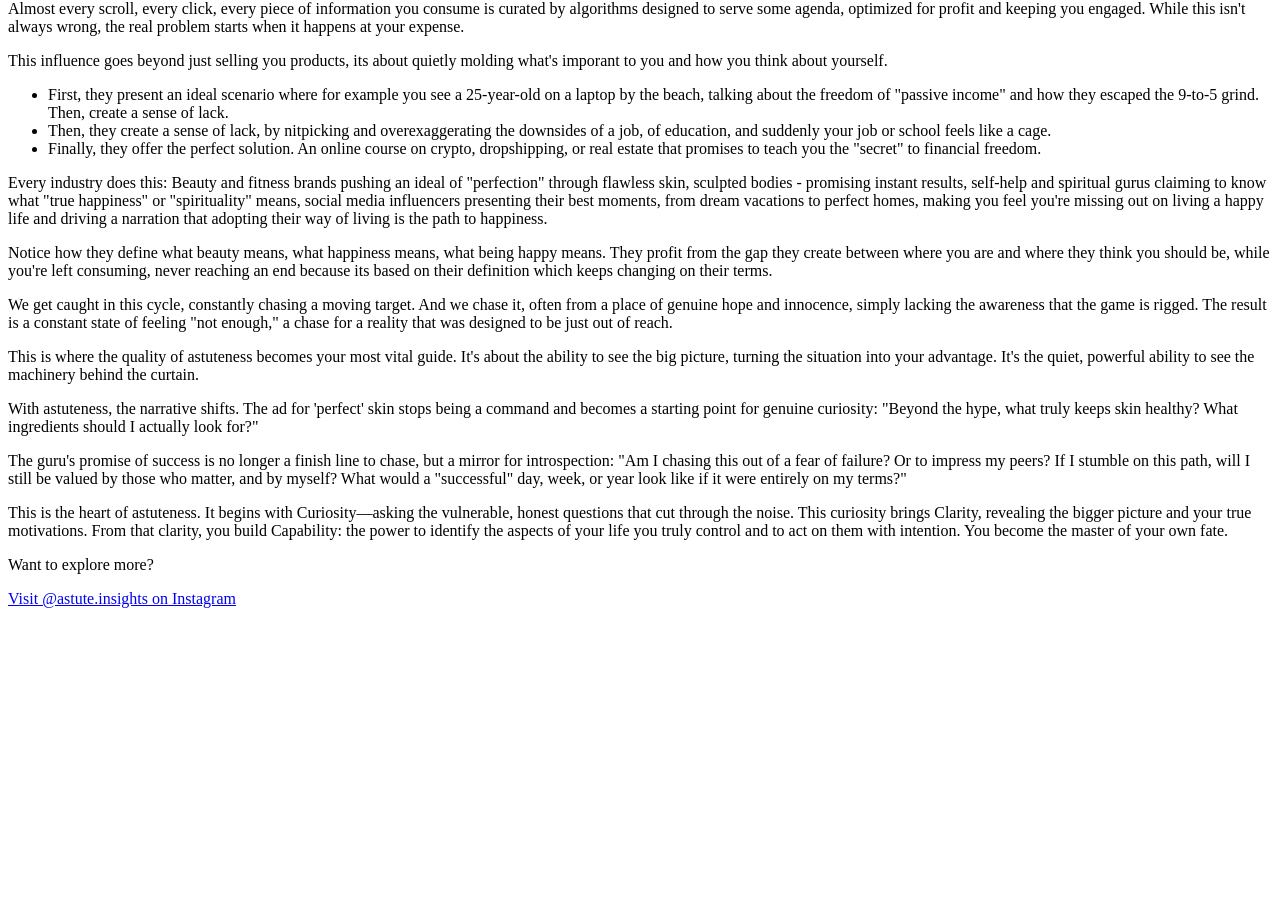
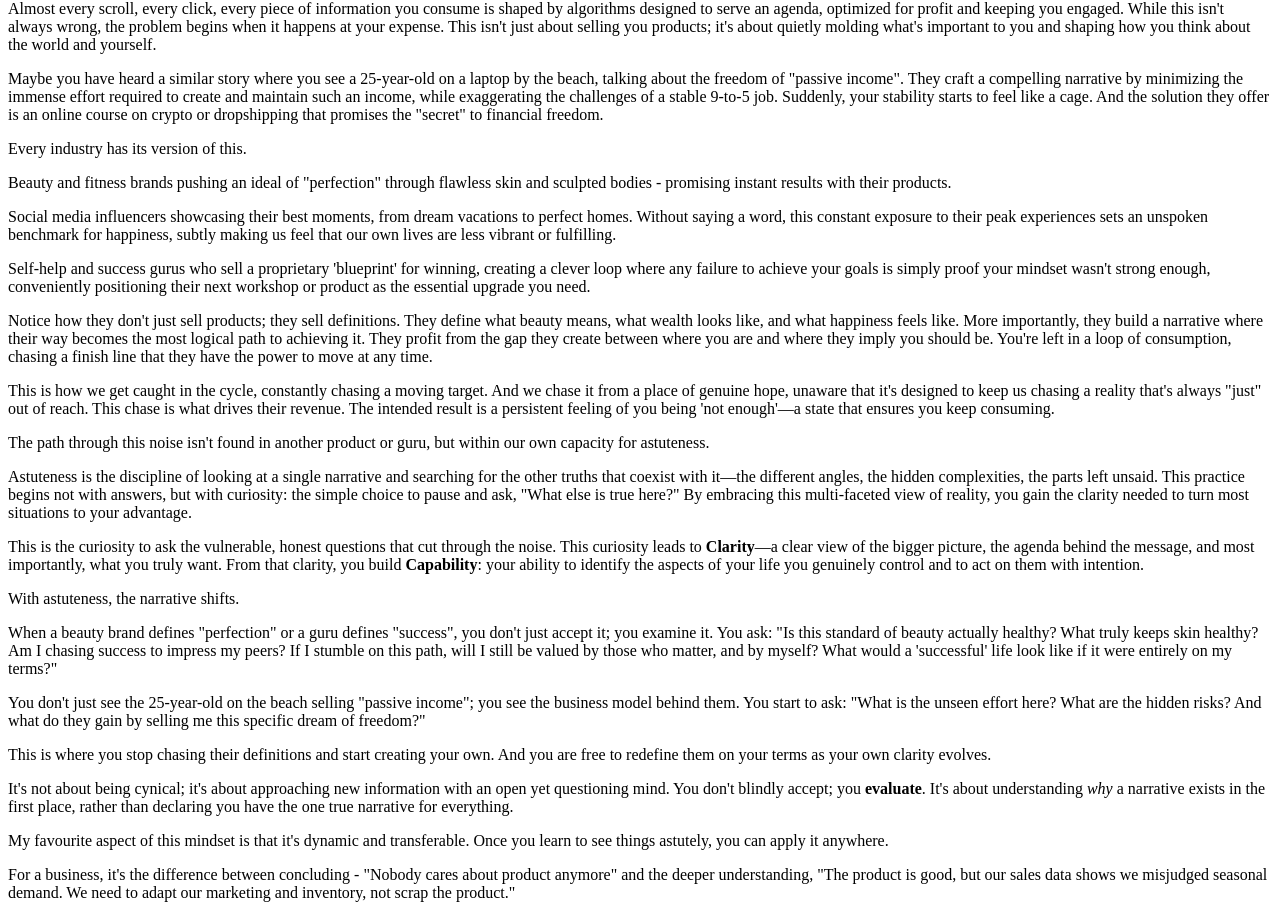
Before and after one commit to abhishek459/astute-insights, a SvelteKit app: page / in a window 1280 px wide. Shown: the part 80-998 px from the top of the page. Before the commit the page ends 800 px from the top, so only its background shows below. Built offline with nearby package versions, Linux system fonts and the light colour scheme.

Commit message:
Version 3 Draft

```diff
--- a/src/routes/+page.svelte
+++ b/src/routes/+page.svelte
@@ -1,131 +1,197 @@
-<main class="antialiased text-gray-800">
+<main class="antialiased">
+  <div class="dark:bg-black bg-starlight text-gray-700 dark:text-gray-400">
     <div
-    class="min-h-screen flex flex-col items-center justify-center py-10 px-4 sm:px-6 lg:px-8 dark:bg-black bg-starlight"
+      class="min-h-screen flex flex-col items-center justify-center py-10 px-4 sm:px-6 lg:px-8"
     >
-    <div
-      class="max-w-3xl w-full p-8 sm:p-10 lg:p-12 dark:bg-black bg-starlight"
+      <header
+        class="text-center w-full sticky top-0 bg-starlight/10 dark:bg-black/10 backdrop-blur-sm p-2 z-10"
       >
-      <header class="text-center mb-10">
-        <h1
-          class="text-3xl font-bold text-gray-900 mb-4 tracking-tight dark:text-gray-200"
-        >
+        <h1 class="text-3xl font-bold tracking-tight">
           Astute Insights: Navigating a Curated Reality
         </h1>
       </header>
 
-      <section class="mb-10 text-justify">
-        <p class="leading-relaxed text-gray-700 dark:text-gray-300 mb-4">
+      <div class="max-w-3xl w-full p-4 sm:p-6 lg:p-8">
+        <section class="text-justify leading-relaxed">
+          <p class="mb-4">
             Almost every scroll, every click, every piece of information you
-          consume is curated by algorithms designed to serve some agenda,
-          optimized for profit and keeping you engaged. While this isn't always
-          wrong, the real problem starts when it happens at your expense.
+            consume is shaped by algorithms designed to serve an agenda,
+            optimized for profit and keeping you engaged. While this isn't
+            always wrong, the problem begins when it happens at your expense.
+            This isn't just about selling you products; it's about quietly
+            molding what's important to you and shaping how you think about the
+            world and yourself.
           </p>
 
-        <p class="leading-relaxed text-gray-700 dark:text-gray-300 mb-4">
-          This influence goes beyond just selling you products, its about
-          quietly molding what's imporant to you and how you think about
-          yourself.
+          <p class="mb-4">
+            Maybe you have heard a similar story where you see a 25-year-old on
+            a laptop by the beach, talking about the freedom of "passive
+            income". They craft a compelling narrative by minimizing the immense
+            effort required to create and maintain such an income, while
+            exaggerating the challenges of a stable 9-to-5 job. Suddenly, your
+            stability starts to feel like a cage. And the solution they offer is
+            an online course on crypto or dropshipping that promises the
+            "secret" to financial freedom.
           </p>
 
-        <ul class="list-disc ml-6">
-          <li class="leading-relaxed text-gray-700 dark:text-gray-300 mb-4">
-            First, they present an ideal scenario where for example you see a
-            25-year-old on a laptop by the beach, talking about the freedom of
-            "passive income" and how they escaped the 9-to-5 grind. Then, create
-            a sense of lack.
-          </li>
-          <li class="leading-relaxed text-gray-700 dark:text-gray-300 mb-4">
-            Then, they create a sense of lack, by nitpicking and
-            overexaggerating the downsides of a job, of education, and suddenly
-            your job or school feels like a cage.
-          </li>
-          <li class="leading-relaxed text-gray-700 dark:text-gray-300 mb-4">
-            Finally, they offer the perfect solution. An online course on
-            crypto, dropshipping, or real estate that promises to teach you the
-            "secret" to financial freedom.
-          </li>
-        </ul>
+          <p class="mb-4">Every industry has its version of this.</p>
 
-        <p class="leading-relaxed text-gray-700 dark:text-gray-300 mb-4">
-          Every industry does this: Beauty and fitness brands pushing an ideal
-          of "perfection" through flawless skin, sculpted bodies - promising
-          instant results, self-help and spiritual gurus claiming to know what
-          "true happiness" or "spirituality" means, social media influencers
-          presenting their best moments, from dream vacations to perfect homes,
-          making you feel you're missing out on living a happy life and driving
-          a narration that adopting their way of living is the path to
-          happiness.
+          <p class="mb-4">
+            Beauty and fitness brands pushing an ideal of "perfection" through
+            flawless skin and sculpted bodies - promising instant results with
+            their products.
           </p>
 
-        <p class="leading-relaxed text-gray-700 dark:text-gray-300 mb-4">
-          Notice how they define what beauty means, what happiness means, what
-          being happy means. They profit from the gap they create between where
-          you are and where they think you should be, while you're left
-          consuming, never reaching an end because its based on their definition
-          which keeps changing on their terms.
+          <p class="mb-4">
+            Social media influencers showcasing their best moments, from dream
+            vacations to perfect homes. Without saying a word, this constant
+            exposure to their peak experiences sets an unspoken benchmark for
+            happiness, subtly making us feel that our own lives are less vibrant
+            or fulfilling.
           </p>
 
-        <p class="leading-relaxed text-gray-700 dark:text-gray-300 mb-4">
-          We get caught in this cycle, constantly chasing a moving target. And
-          we chase it, often from a place of genuine hope and innocence, simply
-          lacking the awareness that the game is rigged. The result is a
-          constant state of feeling "not enough," a chase for a reality that was
-          designed to be just out of reach.
+          <p class="mb-4">
+            Self-help and success gurus who sell a proprietary 'blueprint' for
+            winning, creating a clever loop where any failure to achieve your
+            goals is simply proof your mindset wasn't strong enough,
+            conveniently positioning their next workshop or product as the
+            essential upgrade you need.
           </p>
 
-        <p class="leading-relaxed text-gray-700 dark:text-gray-300 mb-4">
-          This is where the quality of astuteness becomes your most vital guide.
-          It's about the ability to see the big picture, turning the situation
-          into your advantage. It's the quiet, powerful ability to see the
-          machinery behind the curtain.
+          <p class="mb-4">
+            Notice how they don't just sell products; they sell definitions.
+            They define what beauty means, what wealth looks like, and what
+            happiness feels like. More importantly, they build a narrative where
+            their way becomes the most logical path to achieving it. They profit
+            from the gap they create between where you are and where they imply
+            you should be. You're left in a loop of consumption, chasing a
+            finish line that they have the power to move at any time.
           </p>
 
-        <p class="leading-relaxed text-gray-700 dark:text-gray-300 mb-4">
-          With astuteness, the narrative shifts. The ad for 'perfect' skin stops
-          being a command and becomes a starting point for genuine curiosity:
-          "Beyond the hype, what truly keeps skin healthy? What ingredients
-          should I actually look for?"
+          <p class="mb-4">
+            This is how we get caught in the cycle, constantly chasing a moving
+            target. And we chase it from a place of genuine hope, unaware that
+            it's designed to keep us chasing a reality that's always "just" out
+            of reach. This chase is what drives their revenue. The intended
+            result is a persistent feeling of you being 'not enough'—a state
+            that ensures you keep consuming.
           </p>
 
-        <p class="leading-relaxed text-gray-700 dark:text-gray-300 mb-4">
-          The guru's promise of success is no longer a finish line to chase, but
-          a mirror for introspection: "Am I chasing this out of a fear of
-          failure? Or to impress my peers? If I stumble on this path, will I
-          still be valued by those who matter, and by myself? What would a
-          "successful" day, week, or year look like if it were entirely on my
-          terms?"
+          <p class="mb-4">
+            The path through this noise isn't found in another product or guru,
+            but within our own capacity for astuteness.
           </p>
 
-        <p class="leading-relaxed text-gray-700 dark:text-gray-300 mb-4">
-          This is the heart of astuteness. It begins with Curiosity—asking the
-          vulnerable, honest questions that cut through the noise. This
-          curiosity brings Clarity, revealing the bigger picture and your true
-          motivations. From that clarity, you build Capability: the power to
-          identify the aspects of your life you truly control and to act on them
-          with intention. You become the master of your own fate.
+          <p class="mb-4">
+            Astuteness is the discipline of looking at a single narrative and
+            searching for the other truths that coexist with it—the different
+            angles, the hidden complexities, the parts left unsaid. This
+            practice begins not with answers, but with curiosity: the simple
+            choice to pause and ask, "What else is true here?" By embracing this
+            multi-faceted view of reality, you gain the clarity needed to turn
+            most situations to your advantage.
           </p>
-      </section>
 
-      <section
-        class="text-center pt-6 border-t border-gray-200 dark:border-gray-700"
-      >
-        <p class="text-lg sm:text-xl text-gray-700 mb-4 dark:text-gray-300">
-          Want to explore more?
+          <p class="mb-4">
+            This is the curiosity to ask the vulnerable, honest questions that
+            cut through the noise. This curiosity leads to <strong
+              >Clarity</strong
+            >—a clear view of the bigger picture, the agenda behind the message,
+            and most importantly, what you truly want. From that clarity, you
+            build
+            <strong>Capability</strong>: your ability to identify the aspects of
+            your life you genuinely control and to act on them with intention.
           </p>
-        <a
-          href="https://www.instagram.com/astute.insights/"
-          target="_blank"
-          rel="noopener noreferrer"
-          class="inline-block bg-gradient-to-r from-purple-500 to-pink-500 text-white font-bold py-3 px-8 rounded-full shadow-lg hover:shadow-xl transform hover:-translate-y-1 transition duration-300 ease-in-out text-lg"
-        >
-          Visit @astute.insights on Instagram
-        </a>
+
+          <p class="mb-4">With astuteness, the narrative shifts.</p>
+
+          <p class="mb-4">
+            When a beauty brand defines "perfection" or a guru defines
+            "success", you don't just accept it; you examine it. You ask: "Is
+            this standard of beauty actually healthy? What truly keeps skin
+            healthy? Am I chasing success to impress my peers? If I stumble on
+            this path, will I still be valued by those who matter, and by
+            myself? What would a 'successful' life look like if it were entirely
+            on my terms?"
+          </p>
+
+          <p class="mb-4">
+            You don't just see the 25-year-old on the beach selling "passive
+            income"; you see the business model behind them. You start to ask:
+            "What is the unseen effort here? What are the hidden risks? And what
+            do they gain by selling me this specific dream of freedom?"
+          </p>
+
+          <p class="mb-4">
+            This is where you stop chasing their definitions and start creating
+            your own. And you are free to redefine them on your terms as your
+            own clarity evolves.
+          </p>
+
+          <p class="mb-4">
+            It's not about being cynical; it's about approaching new information
+            with an open yet questioning mind. You don't blindly accept; you
+            <strong>evaluate</strong>. It's about understanding <em>why</em> a narrative
+            exists in the first place, rather than declaring you have the one true
+            narrative for everything.
+          </p>
+
+          <p class="mb-4">
+            My favourite aspect of this mindset is that it's dynamic and
+            transferable. Once you learn to see things astutely, you can apply
+            it anywhere.
+          </p>
+
+          <p class="mb-4">
+            For a business, it's the difference between concluding - "Nobody
+            cares about product anymore" and the deeper understanding, "The
+            product is good, but our sales data shows we misjudged seasonal
+            demand. We need to adapt our marketing and inventory, not scrap the
+            product."
+          </p>
+
+          <p class="mb-4">
+            For a leader, it's the shift from the simple reaction, "My team is
+            unmotivated; I need to enforce stricter deadlines," to the deeper
+            understanding, "My team is quiet. Perhaps they don't feel safe to
+            share ideas. I need to build a culture of trust, not just manage
+            tasks."
+          </p>
+
+          <p class="mb-4">
+            As a problem-solver, you stop just putting out fires—"We need more
+            staff to handle complaints"—and start addressing the root cause:
+            "The complaints spike on Mondays because our weekend workflow is
+            creating a bottleneck. Let's fix the system."
+          </p>
+
+          <p class="mb-4">
+            And on a personal level, it's moving beyond self-criticism—"I'm so
+            unproductive, I just need more discipline"—to sharp self-awareness:
+            "I'm unproductive because I'm burnt out. The issue isn't my
+            discipline; it's my lack of boundaries. I need to protect my energy
+            to be effective."
+          </p>
+
+          <p class="mb-4">
+            Now that we know what astuteness is and why it's important, the
+            question is how do we develop it. The answer isn't simple.
+          </p>
+
+          <p class="mb-4">
+            Astute Insights are examples of how an astute mind attempts to
+            think, and I share them on Instagram at <a
+              href="https://www.instagram.com/astute.insights"
+              target="_blank">@astute.insights</a
+            >. I invite you to observe, evaluate and question them in the
+            comments instead of simply accepting my version of it, I invite you
+            to create your version of it—that is how we can all develop this
+            mindset together. Do I claim to be astute? No, but I am headed in
+            that direction, and you can join this journey with me. It will take
+            time, but day by day, we will get closer.
+          </p>
         </section>
       </div>
     </div>
+  </div>
 </main>
-
-<style>
-  p {
-  }
-</style>
```
Lines whose indentation alone changed are shown as unchanged.
